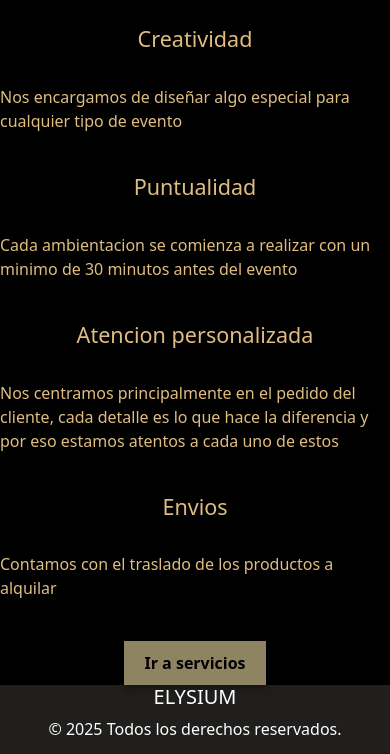
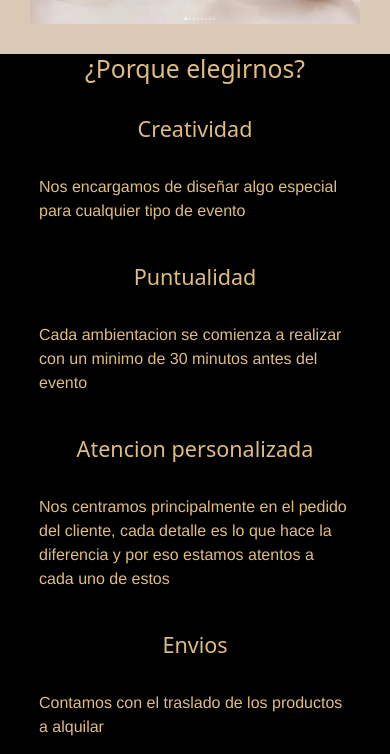
Before and after one commit to MatiasjGarcia/Elysium-Events, a plain HTML site: page pages/conocenos.html in a window 390 px wide. Shown: the part 1187-1941 px from the top of the page. Drawn offline with nearby package versions, Linux system fonts and the light colour scheme.

Commit message:
Cambie detalles en responsive / Scrolleo en desktop horizontal / Logo por texto Home / y signo > sobresaliente

```diff
--- a/pages/conocenos.html
+++ b/pages/conocenos.html
@@ -20,7 +20,7 @@
     <header>
         <nav class="navbar navbar-expand-lg bg-body-tertiary">
             <div class="container-fluid d-flex justify-content-between">
-                <a class="navbar-brand" href="../index.html">ELYSIUM</a>
+                <a class="navbar-brand" href="../index.html">HOME</a>
                 <button class="navbar-toggler" type="button" data-bs-toggle="collapse" data-bs-target="#navbarNav"
                     aria-controls="navbarNav" aria-expanded="false" aria-label="Toggle navigation">
                     <span class="navbar-toggler-icon"></span>
@@ -67,14 +67,14 @@
         <div class="presentacion">
             <h2>¿Porque elegirnos?</h2>
             <h4>Creatividad</h4>
-            <p>Nos encargamos de diseñar algo especial para cualquier tipo de evento</p>
+            <p class="parrafo-home">Nos encargamos de diseñar algo especial para cualquier tipo de evento</p>
             <h4>Puntualidad</h4>
-            <p>Cada ambientacion se comienza a realizar con un minimo de 30 minutos antes del evento</p>
+            <p class="parrafo-home">Cada ambientacion se comienza a realizar con un minimo de 30 minutos antes del evento</p>
             <h4>Atencion personalizada</h4>
-            <p>Nos centramos principalmente en el pedido del cliente, cada detalle es lo que hace la diferencia y por
+            <p class="parrafo-home">Nos centramos principalmente en el pedido del cliente, cada detalle es lo que hace la diferencia y por
                 eso estamos atentos a cada uno de estos</p>
             <h4>Envios</h4>
-            <p>Contamos con el traslado de los productos a alquilar</p>
+            <p class="parrafo-home">Contamos con el traslado de los productos a alquilar</p>
             <a class="boton-inicio" href="./pages/servicios.html">Ir a servicios</a>
         </div>
     </main>
--- a/scss/partials/base/_reset.scss
+++ b/scss/partials/base/_reset.scss
@@ -1,6 +1,12 @@
 *{
     margin: 0;
     padding: 0;
+}
+
+body, html {
+    margin: 0;
+    padding: 0;
+  overflow-x: hidden; /* Agregue esto para no tener scroll horizontal (me ayude con el IA para detectar el problema ya que no encontraba porque desbordaba en desktop) */
 }
 
 a{
--- a/scss/partials/components/_card.scss
+++ b/scss/partials/components/_card.scss
@@ -1,5 +1,9 @@
 //CARDS//
 @use "../utilities/mixins";
+
+.card-title{
+    background-color: black;
+}
 
 .card-img-overlay {
     @include mixins.flex(column, center, center,);
--- a/scss/partials/utilities/_mediaqueries.scss
+++ b/scss/partials/utilities/_mediaqueries.scss
@@ -17,17 +17,28 @@
         display: flex;
         flex-direction: column;
         align-items: center;
-        padding: 20px;
+        justify-content: center;
     }
 
     .texto-home {
-        width: 100%;
+        width: auto;
         text-align: center;
     }
 
     .img-home {
         width: 100%;
-        margin-top: 10px;
+        margin-top: 5px;
+    }
+
+    .presentacion{
+        width: auto;
+        display: flex;
+        flex-direction: column;
+        .parrafo-home{
+            width: 80%;
+            align-items: center;
+            font-family: 'Franklin Gothic Medium', 'Arial Narrow', Arial, sans-serif;
+        }
     }
 
     .carousel {
@@ -36,6 +47,8 @@
 
     .galeria-img {
         flex-direction: column;
+        align-items: center;
+        gap: 10px;
     }
 
     .contenedor-formulario {
```
Also changed, not shown: index.html (+2 -2 lines), pages/contacto.html (+1 -1 lines), pages/galeria.html (+1 -1 lines), pages/servicios.html (+1 -1 lines), styles/style.css, 1 other file.
